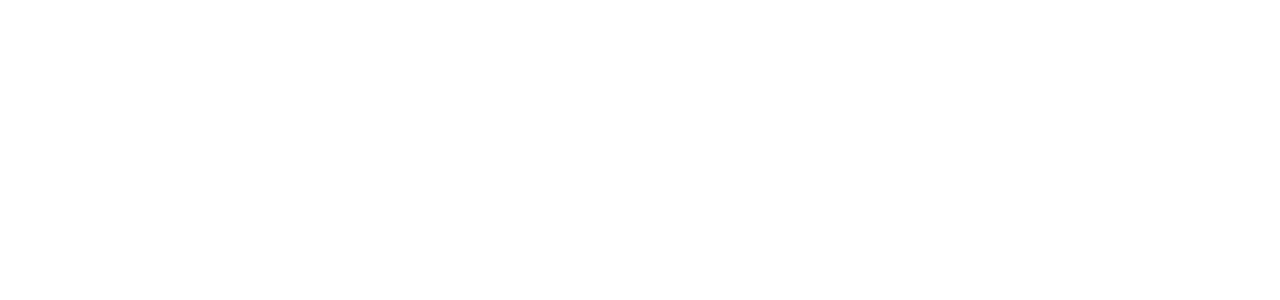
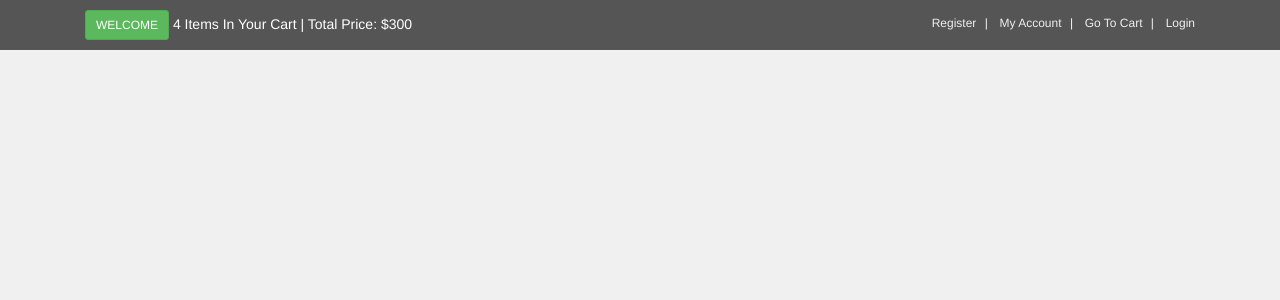
Before and after one commit to SchematicM/OliveShop, a PHP site: page / in a window 1280 px wide. Before the commit the part shown is empty. Shown: the top 300 px of the page. Run offline with PHP 8.4, Linux system fonts and the light colour scheme.

Commit message:
Created Top Menu(bug with style.css)

```diff
--- a/M-Dev-Store/index.php
+++ b/M-Dev-Store/index.php
@@ -10,6 +10,42 @@
 </head>
 <body>
 
+   <div id="top"><!-- Top Begin -->
+
+       <div class="container"><!-- container Begin -->
+
+           <div class="col-md-6 offer"><!-- col-md-6 offer Begin -->
+
+               <a href="#" class="btn btn-success btn-sm">Welcome</a>
+               <a href="checkout.php">4 Items In Your Cart | Total Price: $300 </a>
+
+           </div><!-- col-md-6 offer Finish -->
+
+           <div class="col-md-6"><!-- col-md-6 Begin -->
+
+               <ul class="menu"><!-- cmenu Begin -->
+
+                   <li>
+                       <a href="customer_register.php">Register</a>
+                   </li>
+                   <li>
+                       <a href="checkout.php">My Account</a>
+                   </li>
+                   <li>
+                       <a href="cart.php">Go To Cart</a>
+                   </li>
+                   <li>
+                       <a href="checkout.php">Login</a>
+                   </li>
+
+               </ul><!-- menu Finish -->
+
+           </div><!-- col-md-6 Finish -->
+
+       </div><!-- container Finish -->
+
+   </div><!-- Top Finish -->
+
 
 	<script src="js/jquery-331.min.js"></script>
     <script src="js/bootstrap-337.min.js"></script>
--- a/M-Dev-Store/styles/style.css
+++ b/M-Dev-Store/styles/style.css
@@ -0,0 +1,67 @@
+/*
+Template Name     : M-Dev Store
+Author Name       : MrGhie
+Author Email      : mugianto1nd@gmail.com
+Theme URI         : www.m-dev-store.com | localhost/m-dev-store
+Theme Ver         : 1.1
+*/
+
+/* General Styles */
+
+body{
+    font-size: 14px;
+    line-height: 1.42857143;
+    color: #333333;
+    background: #f0f0f0;
+    overflow-x: hidden;
+}
+
+/* Top Styles */
+
+#top{
+    background: #555555;
+    padding: 10px 0;
+}
+#top .offer{
+    color: #ffffff;
+}
+#top .offer .btn{
+    text-transform: uppercase;
+}
+@media(max-width: 991px){
+    #top .offer{
+        margin-bottom: 10px;
+    }
+}
+@media(max-width: 991px){
+    #top{
+        font-size: 12px;
+        text-align: center;
+    }
+}
+#top a{
+    color: #ffffff;
+}
+#top ul.menu{
+    padding-top: 5px;
+    margin: 0px;
+    text-align: right;
+    font-size: 12px;
+    list-style: none;
+}
+@media(max-width: 991px){
+    #top ul.menu{
+        text-align: center;
+    }
+}
+#top ul.menu > li{
+    display: inline-block;
+}
+#top ul.menu > li a{
+    color: #eeeeee;
+}
+#top ul.menu > li + li:before{
+    content: "|\00a0";
+    color: #f7f7f7;
+    padding: 0 5px;
+}
```
